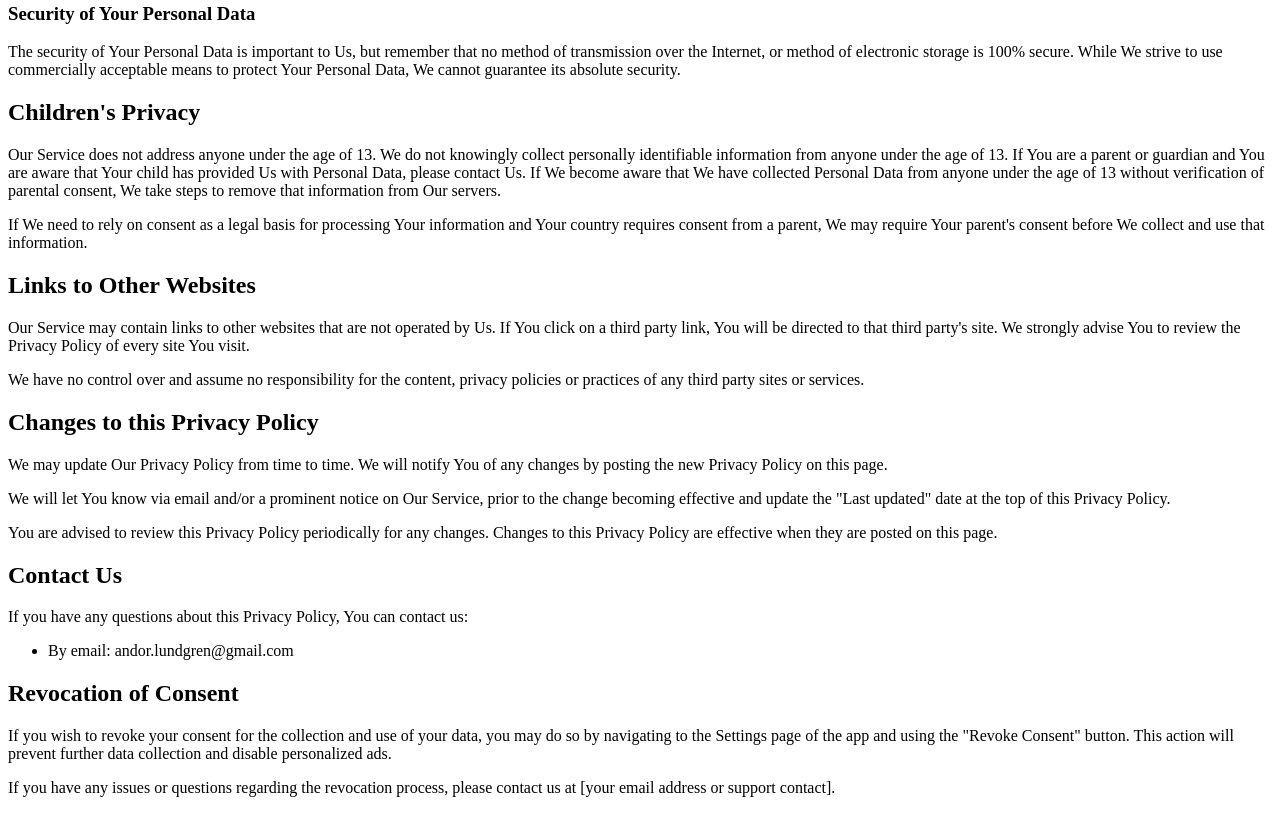
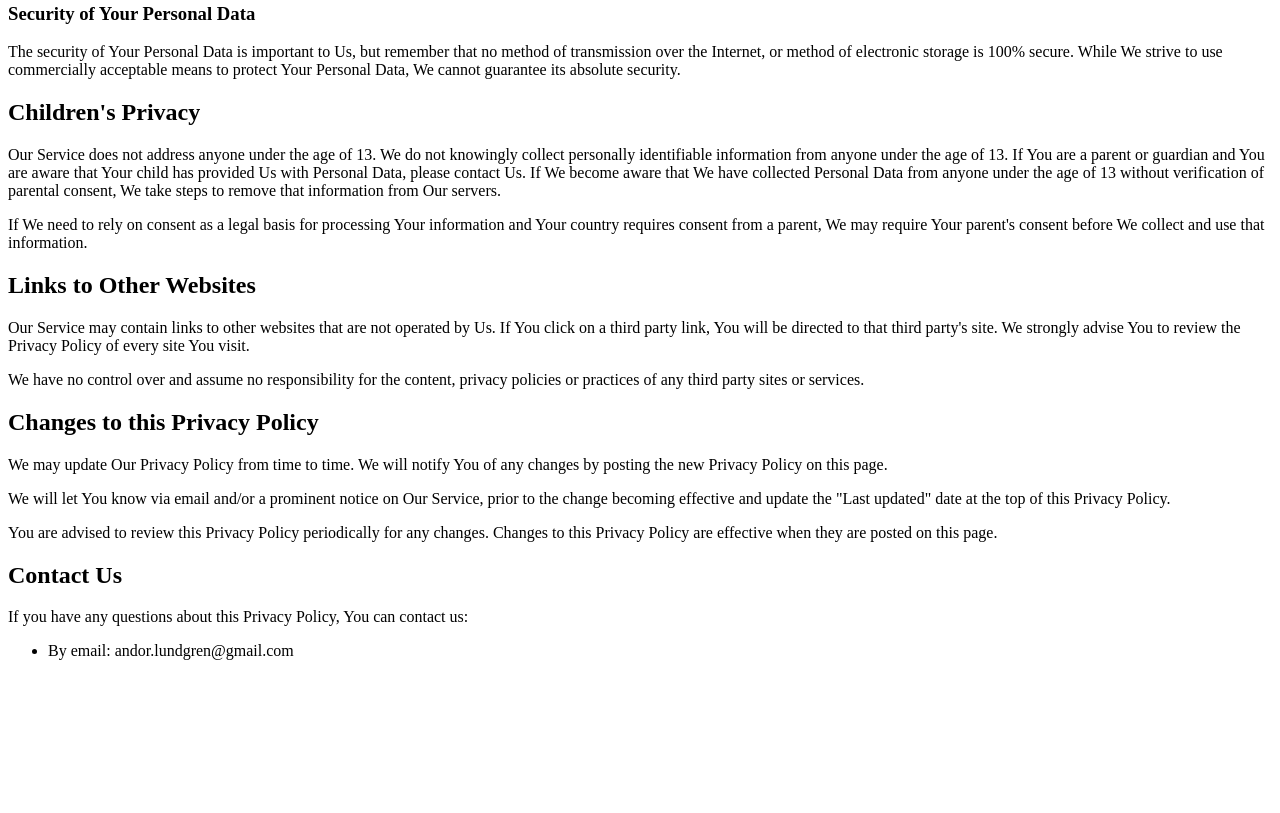
Before and after one commit to AndorLundgren/privacy-policy, a plain HTML site: page index.html in a window 1280 px wide. Shown: the part 2917-3730 px from the top of the page. After the commit the page ends 3593 px from the top, so only its background shows below. Drawn offline with Linux system fonts and the light colour scheme.

Commit message:
removed: consent button referens  because not showing personal ads

```diff
--- a/index.html
+++ b/index.html
@@ -143,8 +143,9 @@
 <ul>
 <li>By email: andor.lundgren@gmail.com</li>
 </ul>
-<h2>Revocation of Consent</h2>
+<!-- removed because it is not needed when showing only unpersonal ads
+ <h2>Revocation of Consent</h2>
   <p>If you wish to revoke your consent for the collection and use of your data, you may do so by navigating to the Settings page of the app and using the "Revoke Consent" button. This action will prevent further data collection and disable personalized ads.</p>
-  <p>If you have any issues or questions regarding the revocation process, please contact us at [your email address or support contact].</p>
+  <p>If you have any issues or questions regarding the revocation process, please contact us at [your email address or support contact].</p> -->
 </body>
 </html>
```
